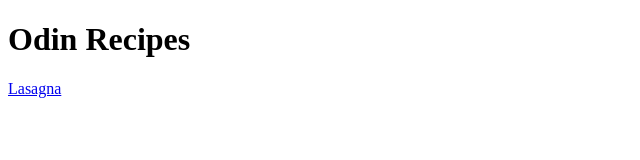
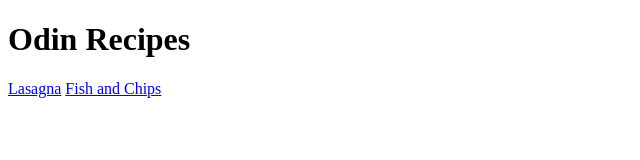
Before and after one commit to amwils3/odin-recipes, a plain HTML site: page index.html in a window 1280 px wide. Shown: the whole page, without its empty margins (0-640 px from the left). Drawn offline with Linux system fonts and the light colour scheme.

Commit message:
Adding fish & chips html doc and link to index

```diff
--- a/index.html
+++ b/index.html
@@ -8,5 +8,6 @@
 <body>
     <h1>Odin Recipes</h1>
     <a href="recipes/lasagna.html">Lasagna</a>
+    <a href="recipes/fishAndChips.html0">Fish and Chips</a>
 </body>
 </html>
```
Also changed, not shown: recipes/fishAndChips.html (added).
